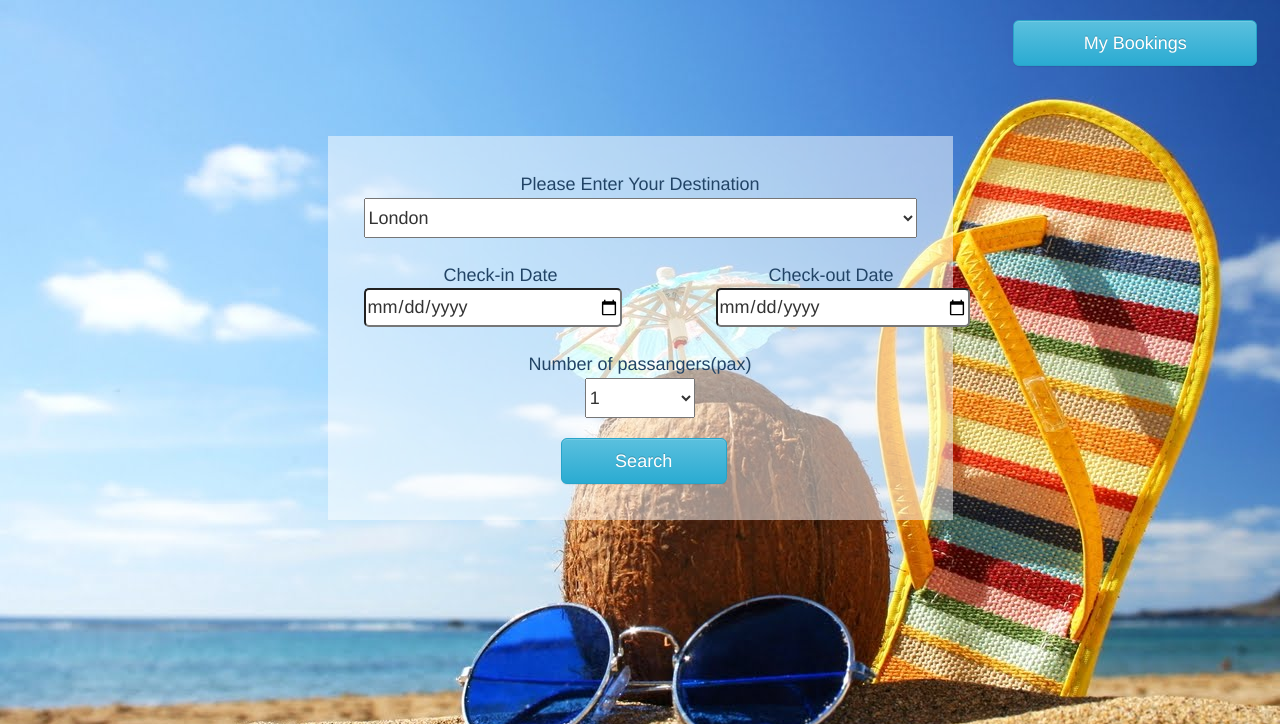
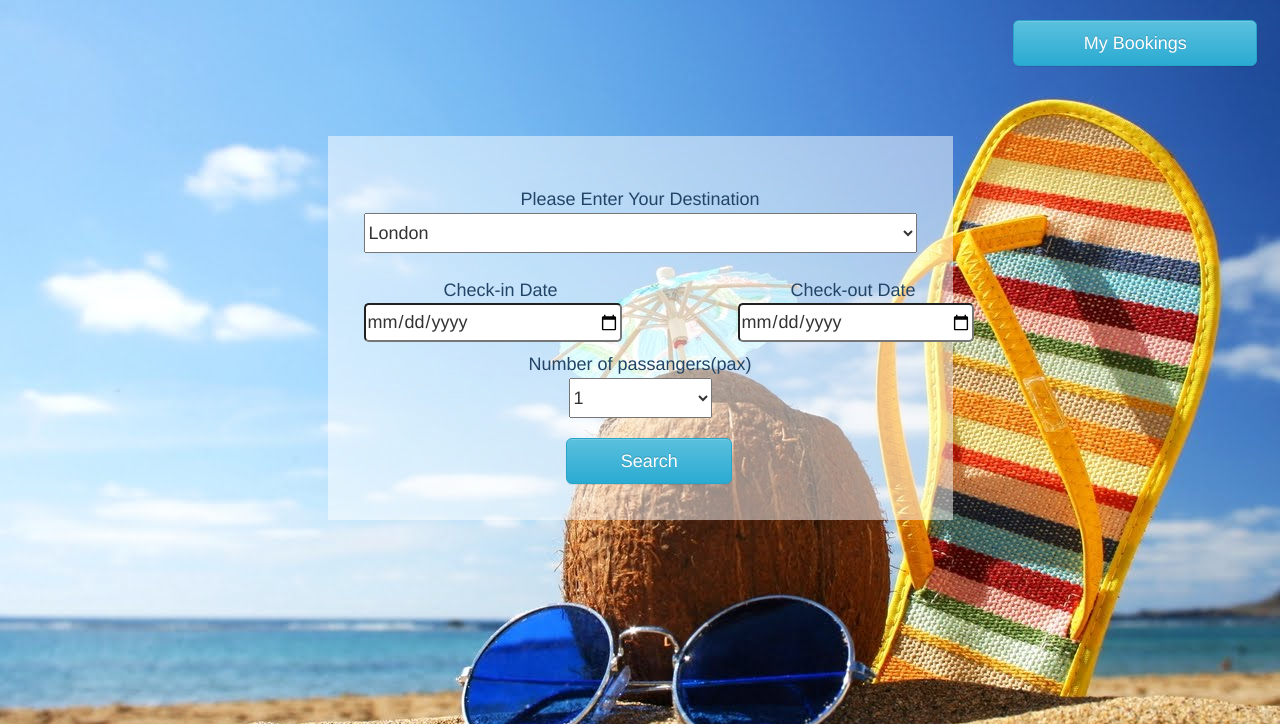
Before and after one commit to gokhankaraboga/coral_consumer, a Django app: page /homepage/ in a window 1280 px wide. Shown: the top 724 px of the page. Run offline with Django 3.2, Linux system fonts and the light colour scheme; the visitor is signed in with stand-in values (Sample User, id 1); some libraries are stand-ins or nearby versions.

Commit message:
Slight Differences

```diff
--- a/myapp1/templates/homepage.html
+++ b/myapp1/templates/homepage.html
@@ -45,58 +45,61 @@
 <div class="row">
     <div class="col-xs-6 col-md-3"></div>
     <div class="col-xs-6 col-md-6">
-        <div class="main_area" style="background-color: rgba(255,255,255,0.5);">
+        <div class="main_area"
+             style="background-color: rgba(255,255,255,0.5);">
+            <form class="my_form" style="margin-top: 15px;" method="POST"
+                  action="{% url 'deneme' %}">
+                {% csrf_token %}
+
                 <table>
                     <tr>
-                    <form class="my_form">
+
                         <font color="#246"> Please Enter Your
                             Destination</font><br>
-                        <select style="width: 100%; margin-bottom: 15px;">
-                            <option>London</option>
-                            <option>Istanbul</option>
-                            <option>Berlin</option>
+                        <select name=destinations style="width: 100%; margin-bottom: 15px;">
+                            <option value="London">London</option>
+                            <option value="Istanbul">Istanbul</option>
+                            <option value="Berlin">Berlin</option>
                         </select>
-                    </form>
+
                     </tr>
 
+                    <tr>
+                        <td style="padding:0 180px 0 0;">
 
-                <tr>
-                    <td style="padding:0 158px 0 0;">
-                        <form>
                             <font color="#246" style="margin-left: 80px;">
                                 Check-in Date</font><br>
                             <input type="date" name="checkin"
                                    style="width: 133%; height: 39px; border-radius: 5px">
-                        </form>
+
                         </td>
                         <td>
-                        <form>
+
                             <font color="#246" style="margin-left: 53px;">
                                 Check-out Date</font><br>
                             <input type="date" name="checkout"
-                                   style="width: 143%; height: 39px; border-radius: 5px">
-                        </form>
+                                   style="width: 133%; height: 39px; border-radius: 5px">
+
                         </td>
                     </tr>
                 </table>
 
 
-            <form class="my_form" style="margin-top: 15px;">
                 <font color="#246"> Number of passangers(pax)</font><br>
-                <select style="width: 20%;">
+                <select style="width: 26%; margin-left: 1px;">
                     <option>1</option>
                     <option>2</option>
                     <option>3</option>
                     <option>4</option>
                     <option>5</option>
                 </select>
+
+                <button type="submit" id="seacrh"
+                        class="btn btn-lg btn-info my_btn"
+                        style="margin-right:22%; width: 30%;">
+                    Search
+                </button>
             </form>
-
-
-            <button type="button" class="btn btn-lg btn-info my_btn"
-                    style="margin-right:24%; width: 30%;">Search
-            </button>
-
         </div>
 
 
--- a/myapp1/urls.py
+++ b/myapp1/urls.py
@@ -11,4 +11,5 @@ urlpatterns = [
     url(r'^$', auth_views.login, {'template_name': 'login.html'},
         name='login'),
     url(r'^homepage/$', views.homepage, name='homepage'),
+    url(r'^deneme/$', views.deneme, name='deneme'),
 ]
--- a/myapp1/views.py
+++ b/myapp1/views.py
@@ -8,4 +8,16 @@ from django.contrib.auth.decorators import login_required
 
 @login_required
 def homepage(request):
-    return render_to_response('homepage.html')
+    return render(request, 'homepage.html')
+
+
+@login_required()
+def deneme(request):
+
+    if request.method == "POST":
+        variable = request.POST["destinations"]
+        return HttpResponse(variable)
+    else:
+        print 'Olmadi'
+
+    return render_to_response('deneme.html')
```
Also changed, not shown: myapp1/templates/deneme.html (added, +10 -0 lines). Lines whose indentation alone changed are shown as unchanged.
